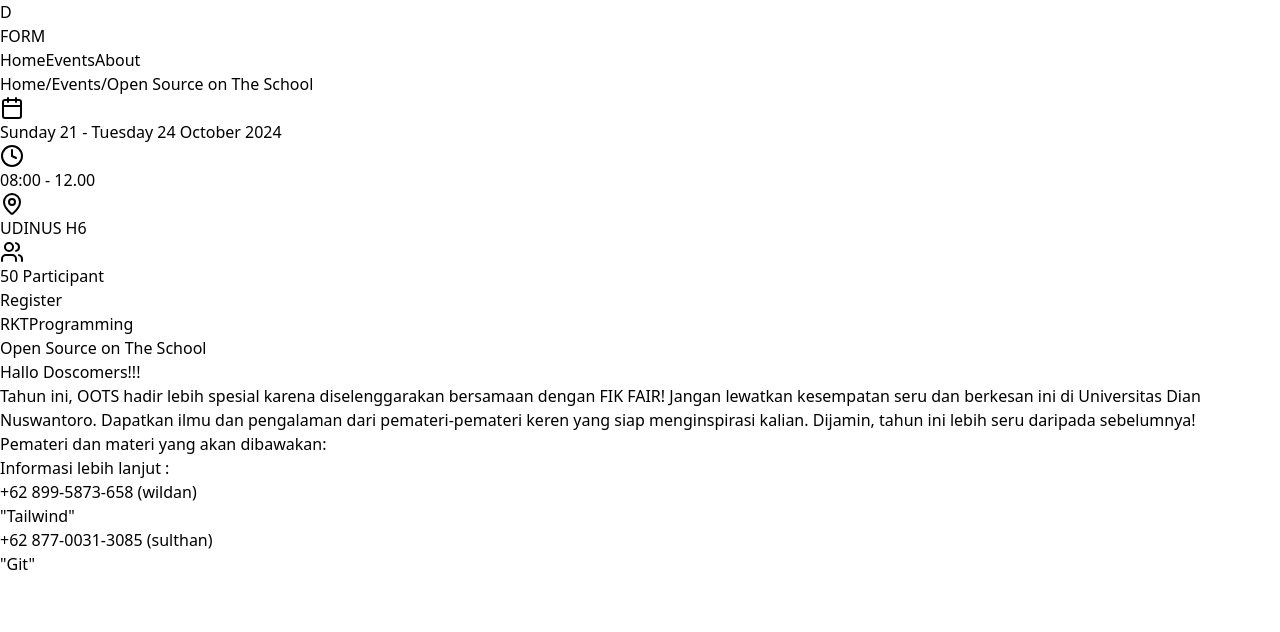
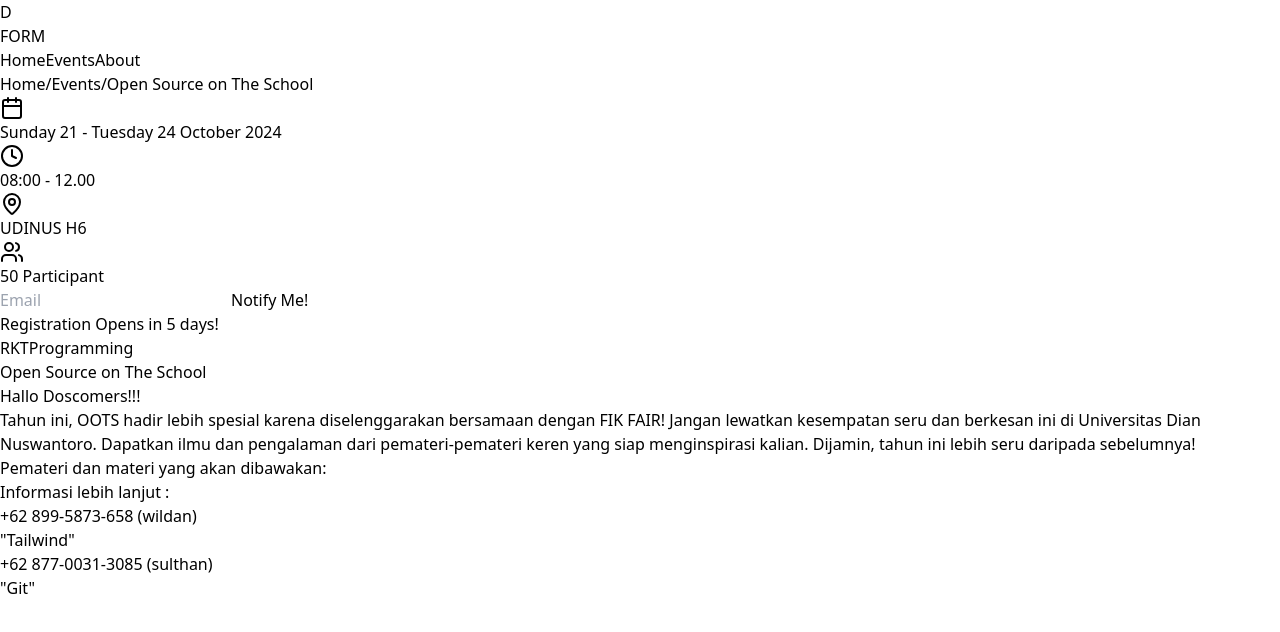
Before and after one commit to fachruddinruddin/Prototipe, a React (Vite) app: page /events/1 in a window 1280 px wide. Both pictures are taken after a click on the button "Register". Shown: the top 632 px of the page. Built offline with nearby package versions, Linux system fonts and the light colour scheme.

Commit message:
Add email registration feature to EventDetail component; implement input toggle and form submission handling

```diff
--- a/src/components/Eventdetail.jsx
+++ b/src/components/Eventdetail.jsx
@@ -1,7 +1,22 @@
 import { Calendar, Clock, MapPin, Users } from "lucide-react";
 import { Link } from "react-router-dom";
+import { useState } from "react";
 
 const EventDetail = () => {
+  const [showEmailInput, setShowEmailInput] = useState(false);
+  const [email, setEmail] = useState("");
+
+  const handleRegisterClick = () => {
+    setShowEmailInput(true);
+  };
+
+  const handleSubmit = (e) => {
+    e.preventDefault();
+    // Handle form submission here
+    console.log("Email submitted:", email);
+    setShowEmailInput(false); // Sembunyikan input setelah submit
+  };
+
   return (
     <div className="px-12 py-8">
       {/* Breadcrumb Navigation */}
@@ -29,7 +44,8 @@
             <div className="flex items-center gap-4">
               <Calendar className="w-5 h-5" />
               <span>
-                <span className="font-semibold">Sunday 21 - Tuesday 24</span> October 2024
+                <span className="font-semibold">Sunday 21 - Tuesday 24</span>{" "}
+                October 2024
               </span>
             </div>
 
@@ -51,9 +67,45 @@
             </div>
           </div>
 
-          <button className="w-full bg-[#343434] text-white py-3 rounded-lg hover:bg-[#2a2a2a] transition-colors">
-            Register
-          </button>
+          {/* Email Input (Muncul di atas tombol Register) */}
+          {showEmailInput && (
+            <form onSubmit={handleSubmit} className="space-y-4">
+              <input
+                type="email"
+                className="w-full p-2 border border-gray-300 rounded-lg"
+                placeholder="Email"
+                value={email}
+                onChange={(e) => setEmail(e.target.value)}
+                required
+              />
+              <button
+                type="submit"
+                className="w-full bg-[#343434] text-white py-3 rounded-lg hover:bg-[#2a2a2a] transition-colors font-semibold"
+              >
+                Notify Me!
+              </button>
+
+              <div className="text-center">
+                <span className="text-[#343434] font-bold">
+                  <span className="text-gray-500 font-semibold">
+                    Registration Opens in
+                  </span>{" "}
+                  5 days!
+                </span>
+              </div>
+
+            </form>
+          )}
+
+          {/* Tombol Register (Muncul jika input email tidak ditampilkan) */}
+          {!showEmailInput && (
+            <button
+              className="w-full bg-[#343434] text-white py-3 rounded-lg hover:bg-[#2a2a2a] transition-colors"
+              onClick={handleRegisterClick}
+            >
+              Register
+            </button>
+          )}
         </div>
 
         {/* Right Column - Event Details */}
```
